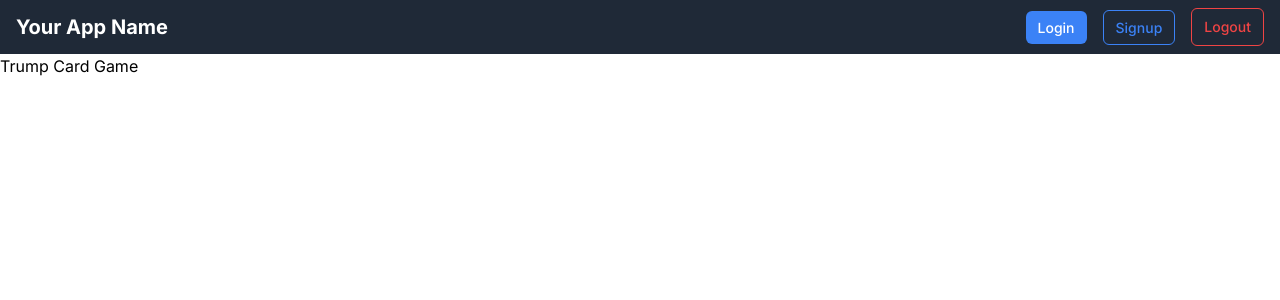
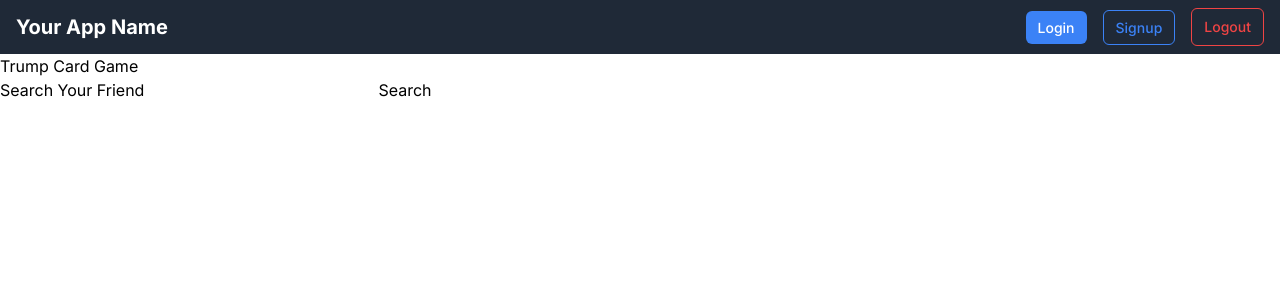
Before and after one commit to nikhil149/trump-card-game, a Next.js app: page /play in a window 1280 px wide. Shown: the top 300 px of the page. Built offline with nearby package versions, Linux system fonts and the light colour scheme; no server answers.

Commit message:
Search functionality added

```diff
--- /dev/null
+++ b/app/actions/getUsersByName.ts
@@ -0,0 +1,10 @@
+import client from "@/libs/prismadb";
+
+export default async function getUsersByName(userName: string) {
+  try {
+    const users = await client.user.findMany({ where: { name: userName } });
+    return users;
+  } catch (error) {
+    console.log("Unable to fetch users");
+  }
+}
--- a/app/play/page.tsx
+++ b/app/play/page.tsx
@@ -1,5 +1,14 @@
+import Search from "@/components/search/search";
+
 const TrumpCardGame = () => {
-  return <div>Trump Card Game</div>;
+  return (
+    <div>
+      Trump Card Game
+      <div>
+        <Search />
+      </div>
+    </div>
+  );
 };
 
 export default TrumpCardGame;
--- /dev/null
+++ b/components/search/search.tsx
@@ -0,0 +1,28 @@
+"use client";
+import getUsersByName from "@/app/actions/getUsersByName";
+import { ChangeEvent, useState } from "react";
+
+const Search = () => {
+  const [searchValue, setSearchValue] = useState("");
+
+  const searchHandler = (e: ChangeEvent) => {
+    const { value } = e.target as HTMLInputElement;
+
+    setSearchValue(value);
+  };
+
+  return (
+    <div>
+      <label htmlFor="search">Search Your Friend</label>
+      <input
+        id="search"
+        type="text"
+        value={searchValue}
+        onChange={(e) => searchHandler(e)}
+      />
+      <button onClick={() => getUsersByName(searchValue)}>Search</button>
+    </div>
+  );
+};
+
+export default Search;
```
